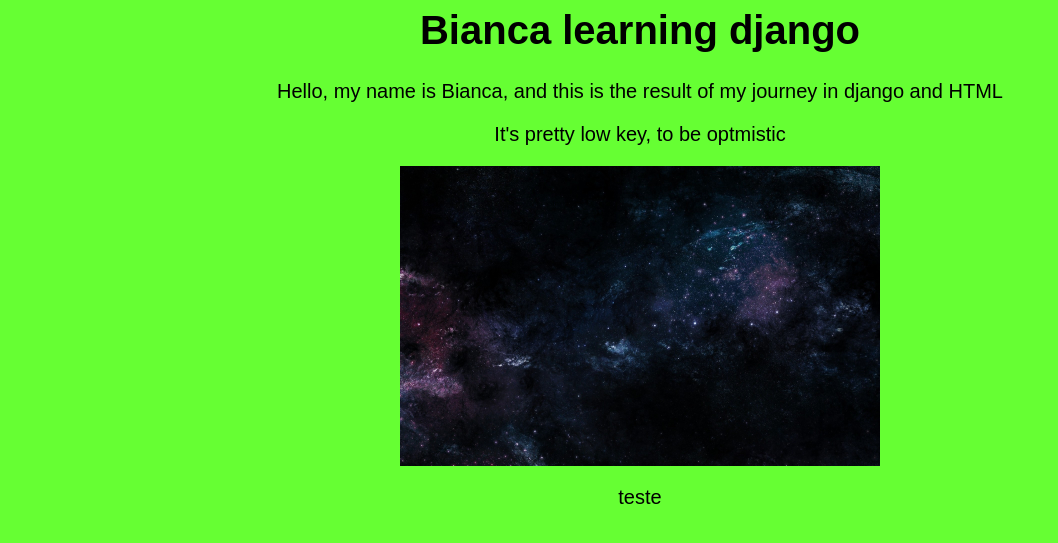
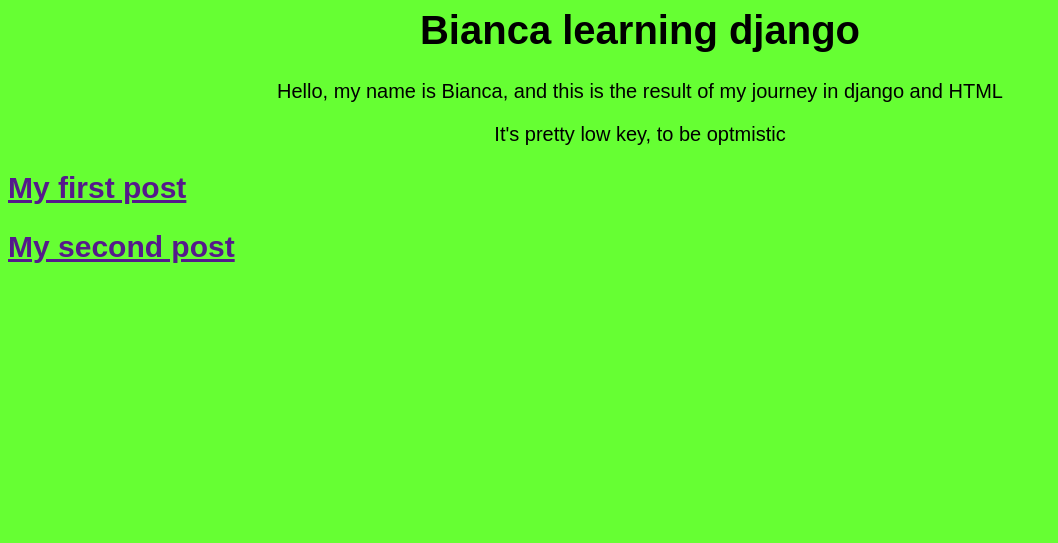
Before and after one commit to biancabello/my-first-blog, a Django app: page / in a window 1280 px wide. Shown: the top 543 px of the page, without its empty margins (0-1058 px from the left). Run offline with Django 3.2, Linux system fonts and the light colour scheme.

Commit message:
Modificações

```diff
--- a/blog/templates/blog/post_list.html
+++ b/blog/templates/blog/post_list.html
@@ -14,8 +14,12 @@
 	<h1>Bianca learning django</h1>
 	<p>Hello, my name is Bianca, and this is the result of my journey in django and HTML</p>
 	<p>It's pretty low key, to be optmistic</p>
-	<img src="space.jpg" style="height:300px;width:480px;" title="I love space">
-	<p>teste</p>
 	</div>
+	<div>
+            <h2><a href="">My first post</a></h2>
+        </div>
+        <div>
+            <h2><a href="">My second post</a></h2>
+        </div>
 </body>
 </html>
```
Also changed, not shown: blog/templates/blog/space.jpg (deleted), blog/templates/space.jpg (deleted).
